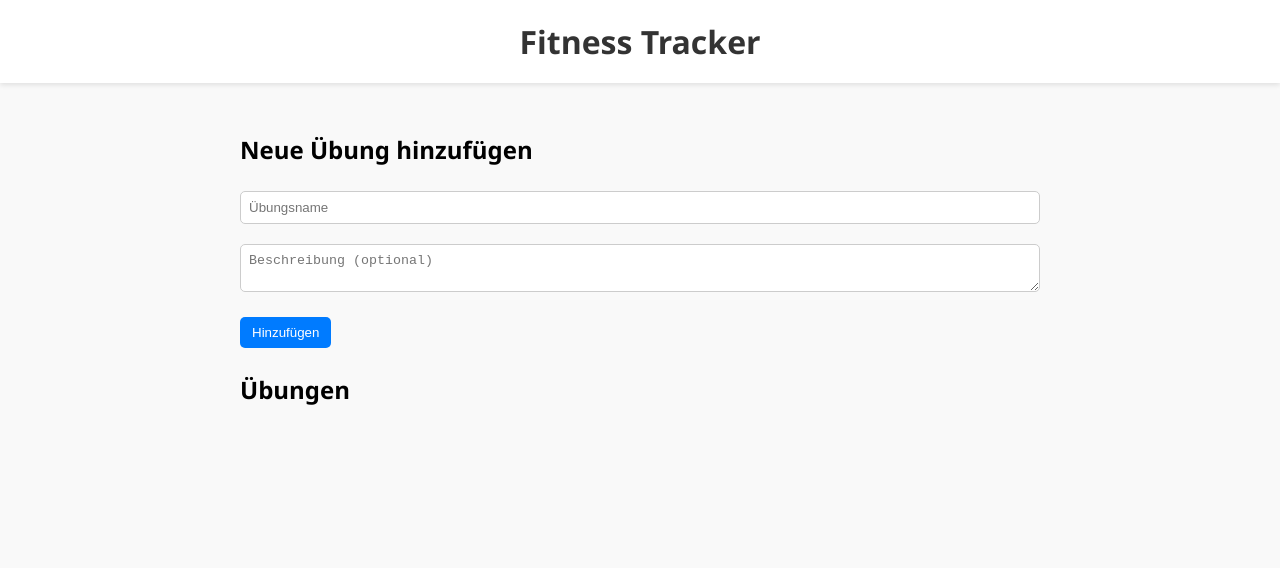
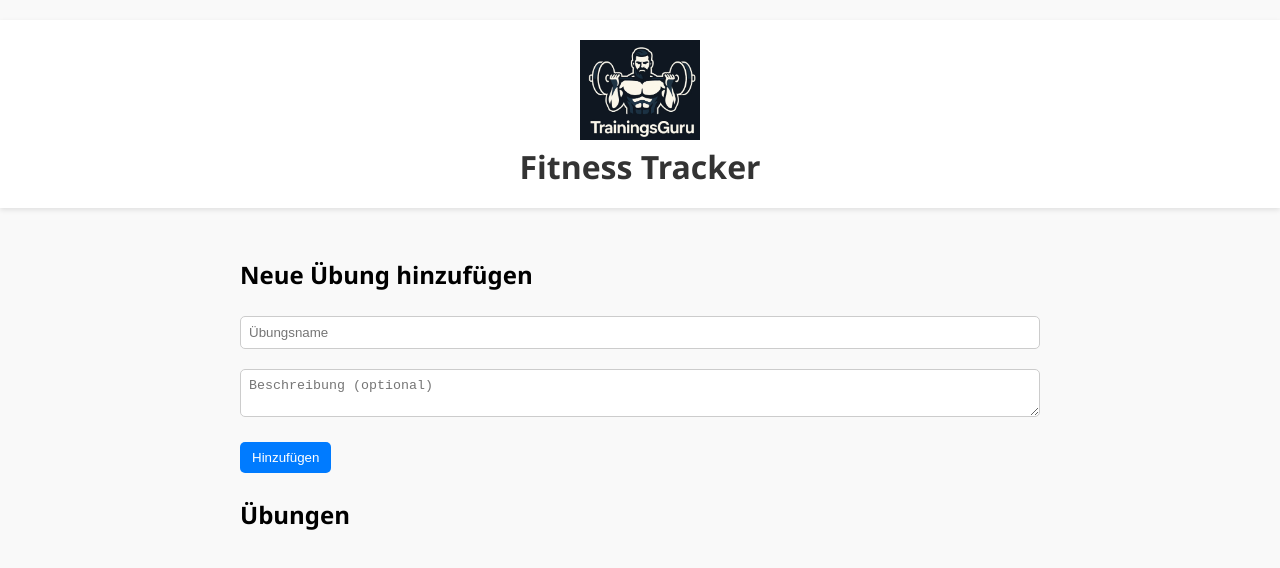
Before and after one commit to mase1509-design/Trainingsguru, a React (Create React App) app: page / in a window 1280 px wide. Shown: the top 568 px of the page. Built offline with nearby package versions, Linux system fonts and the light colour scheme.

Commit message:
Update App.jsx
Fix of wrong code

```diff
--- a/src/App.jsx
+++ b/src/App.jsx
@@ -2,14 +2,6 @@ import React, { useState, useEffect } from "react";
 import ExerciseList from "./components/ExerciseList";
 import ExerciseForm from "./components/ExerciseForm";
 import "./styles.css";
-
-<header style={{ textAlign: "center", marginTop: "20px" }}>
-  <img
-    src={`${import.meta.env.BASE_URL || ''}logo.png`}
-    alt="Trainingsguru Logo"
-    style={{ height: "100px" }}
-  />
-</header>
 
 function App() {
   const [exercises, setExercises] = useState([]);
@@ -29,7 +21,12 @@ function App() {
 
   return (
     <div>
-      <header>
+      <header style={{ textAlign: "center", marginTop: "20px" }}>
+        <img
+          src={`${import.meta.env.BASE_URL || ''}logo.png`}
+          alt="Trainingsguru Logo"
+          style={{ height: "100px" }}
+        />
         <h1>Fitness Tracker</h1>
       </header>
       <div className="container">
```
